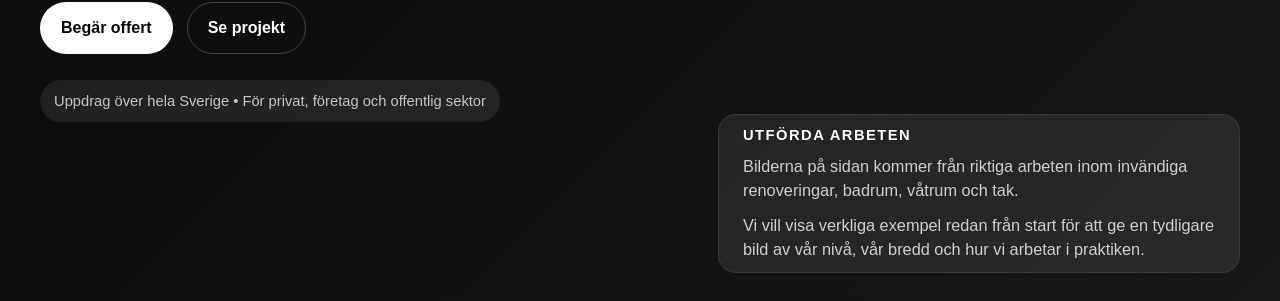
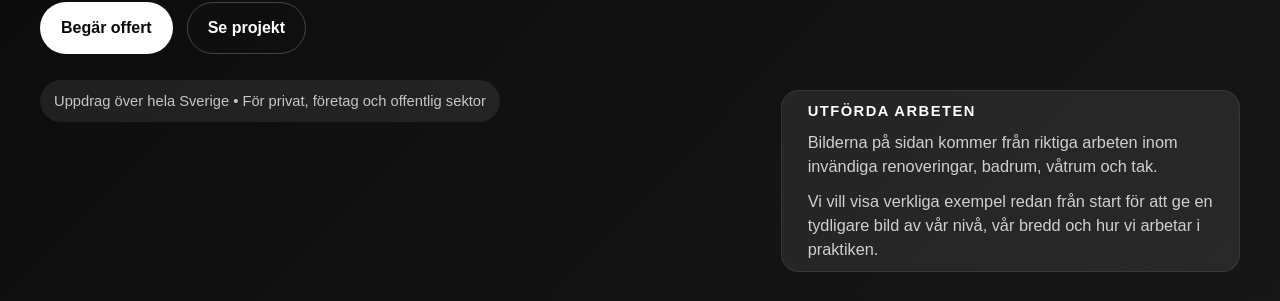
Before and after one commit to ConaX26/sanaa-site, a Next.js app: page / in a window 1280 px wide. Shown: the part 651-952 px from the top of the page. Built offline with nearby package versions, Linux system fonts and the light colour scheme.

Commit message:
Adjust hero image and raise quote card

```diff
--- a/src/app/page.tsx
+++ b/src/app/page.tsx
@@ -131,10 +131,10 @@ className="hero-quote"
 style={{
 gridColumn: "2 / 3",
 justifySelf: "end",
-width: "100%",
-maxWidth: 620,
-marginTop: -48,
-padding: "12px 24px 10px",
+width: "88%",
+maxWidth: 760,
+marginTop: -72,
+padding: "12px 26px 10px",
 boxSizing: "border-box",
 }}
 >
```
